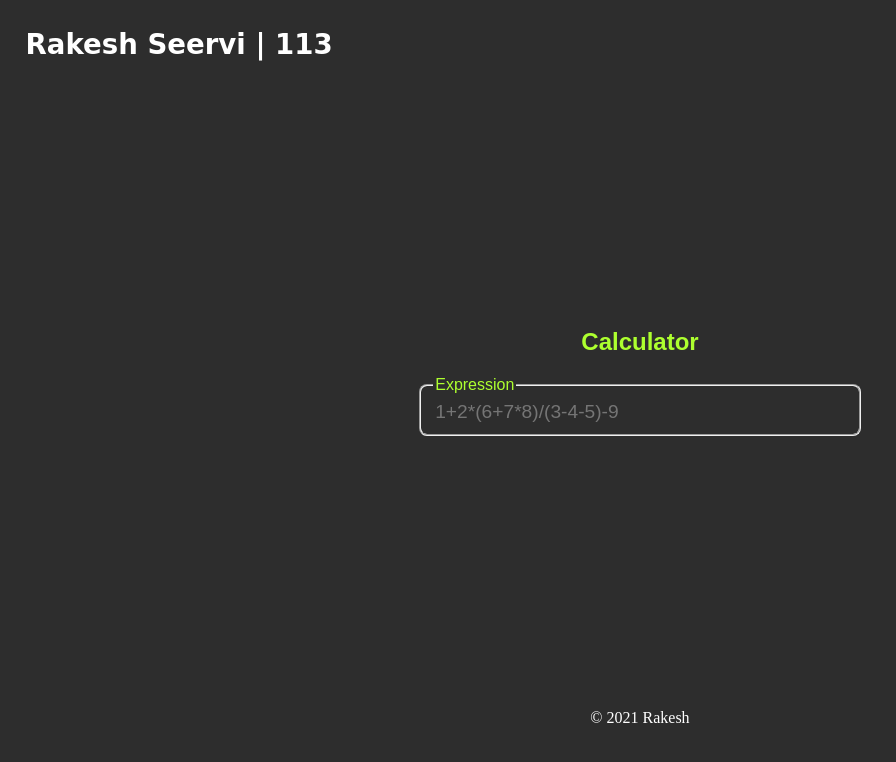
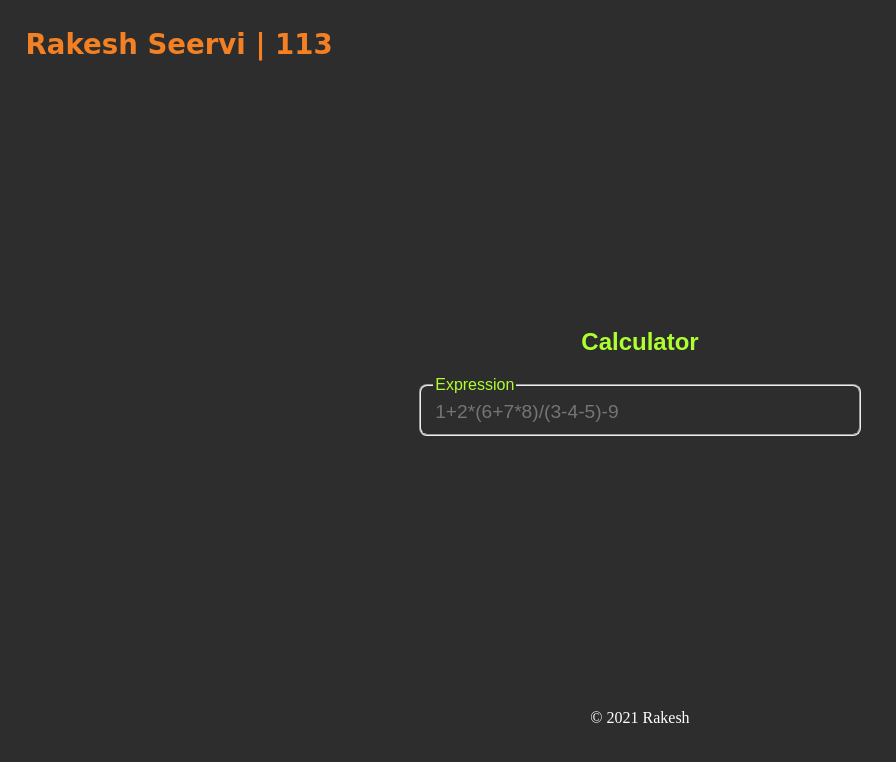
Before and after one commit to RakeshSeervi/silver-fiesta, a plain HTML site: page a4/index.html in a window 1280 px wide. Shown: the whole page, without its empty margins (0-896 px from the left). Drawn offline with Linux system fonts and the light colour scheme.

Commit message:
add link to homepage

```diff
--- a/a4/index.html
+++ b/a4/index.html
@@ -11,7 +11,7 @@
   </head>
   <body>
     <header id="page-header">
-        <h3>Rakesh Seervi | 113</h3>
+        <h3><a href="../index.html">Rakesh Seervi | 113</a></h3>
     </header>
     <main>
         <center>
```
